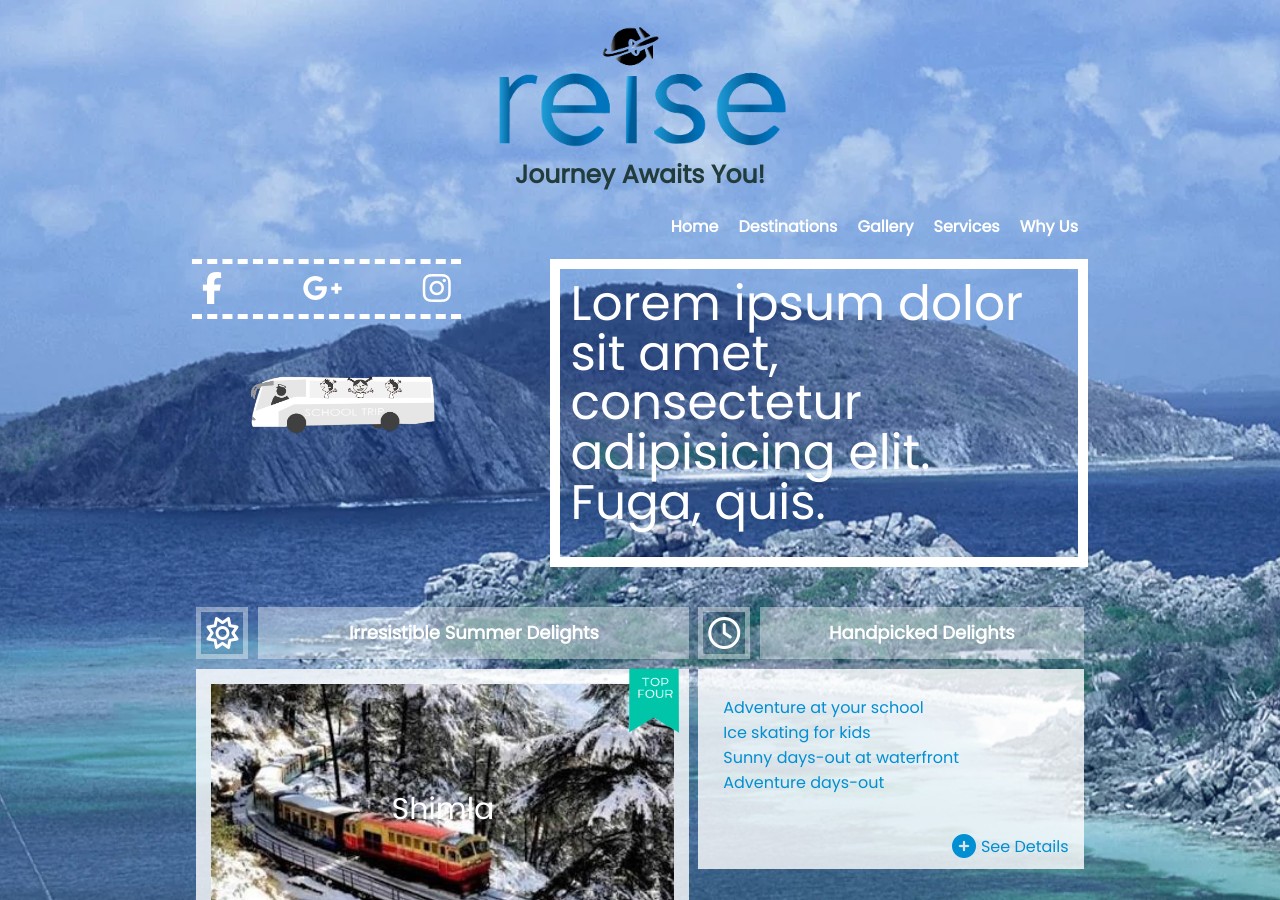
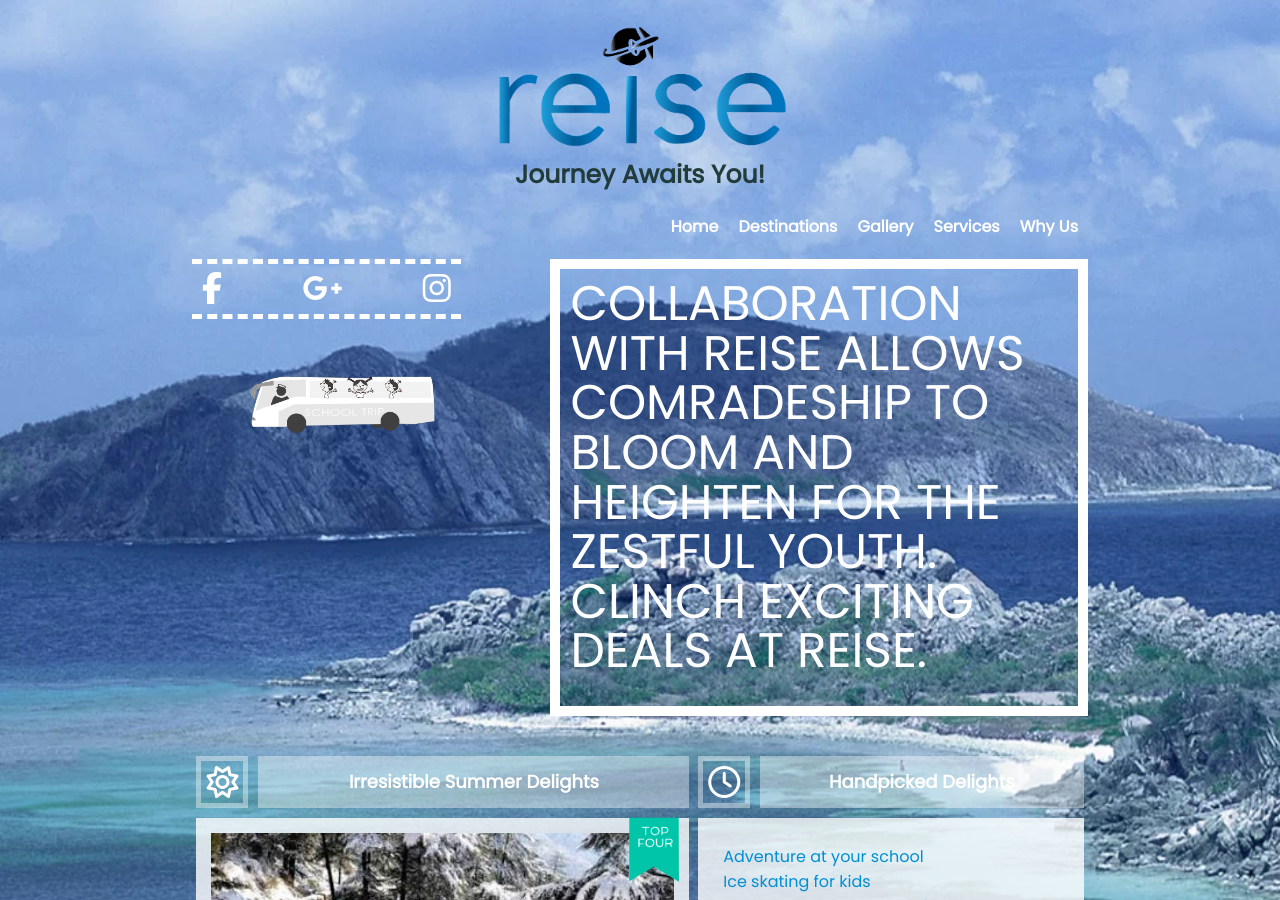
Before and after one commit to Reisecorp/reise.github.io, a Jekyll site: the page built from index.html, in a window 1280 px wide and 900 px high. Built offline with Jekyll 4.4.1, drawn with Linux system fonts in a browser that asks for light colours; nearby versions of some CDN libraries; some web fonts are replaced.

Commit message:
hero content update

```diff
--- a/_includes/hero.html
+++ b/_includes/hero.html
@@ -15,7 +15,7 @@
 	</div>
 	<div class="right">
 		<div class="right-text">PREARRANGE YOUR SCHOOL TRIPS AND OUTINGS WITH REISE. MAKE MEMORIES WITH US.</div>
-		<div class="right-text">Lorem ipsum dolor sit amet, consectetur adipisicing elit. Fuga, quis.</div>
+		<div class="right-text">COLLABORATION WITH REISE ALLOWS COMRADESHIP TO BLOOM AND HEIGHTEN FOR THE ZESTFUL YOUTH. CLINCH EXCITING DEALS AT REISE.</div>
 		<div class="right-text">Lorem ipsum dolor sit amet, consectetur adipisicing elit. Ad, fugit.</div>
 	</div>
 </div>
```
